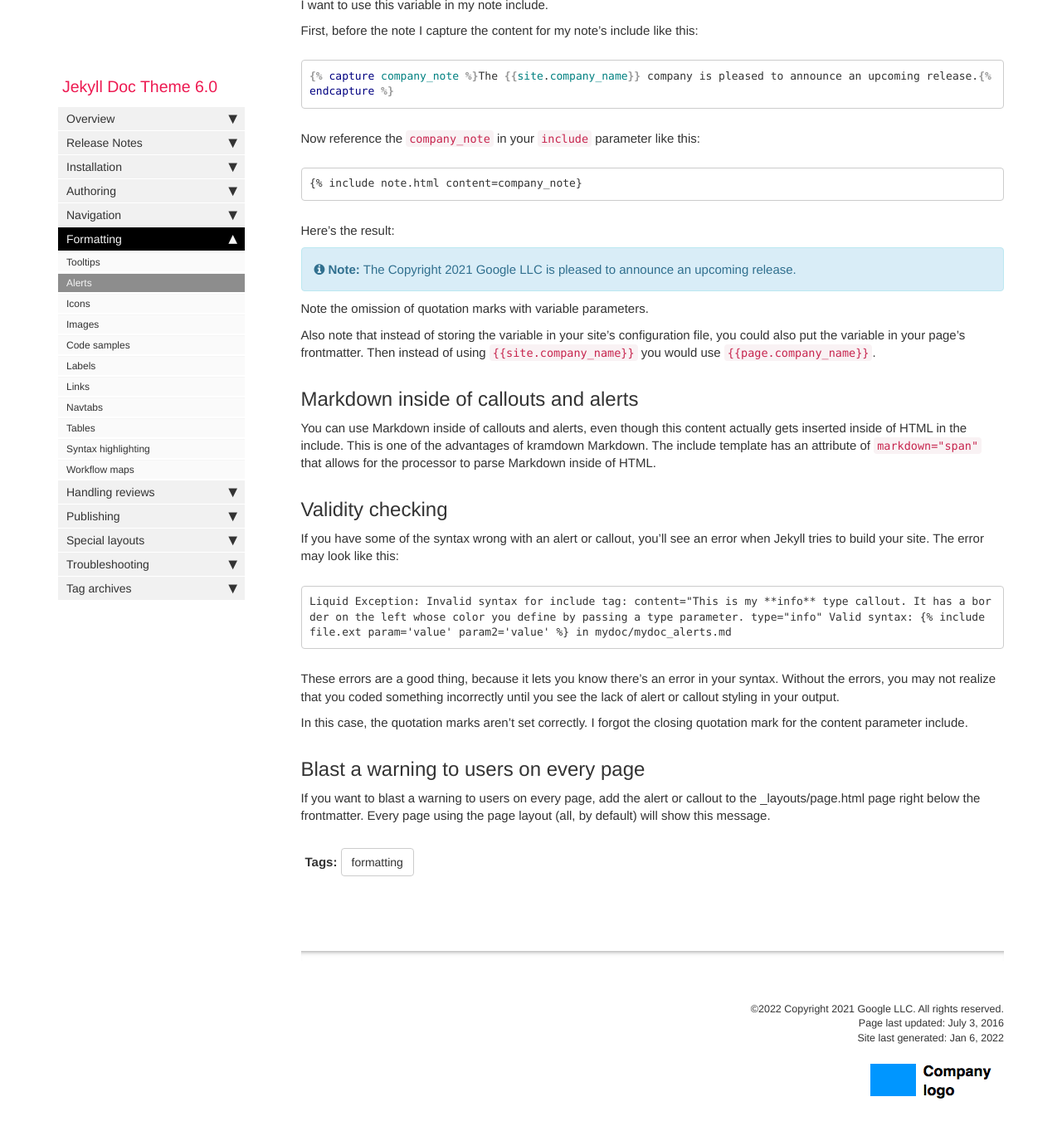
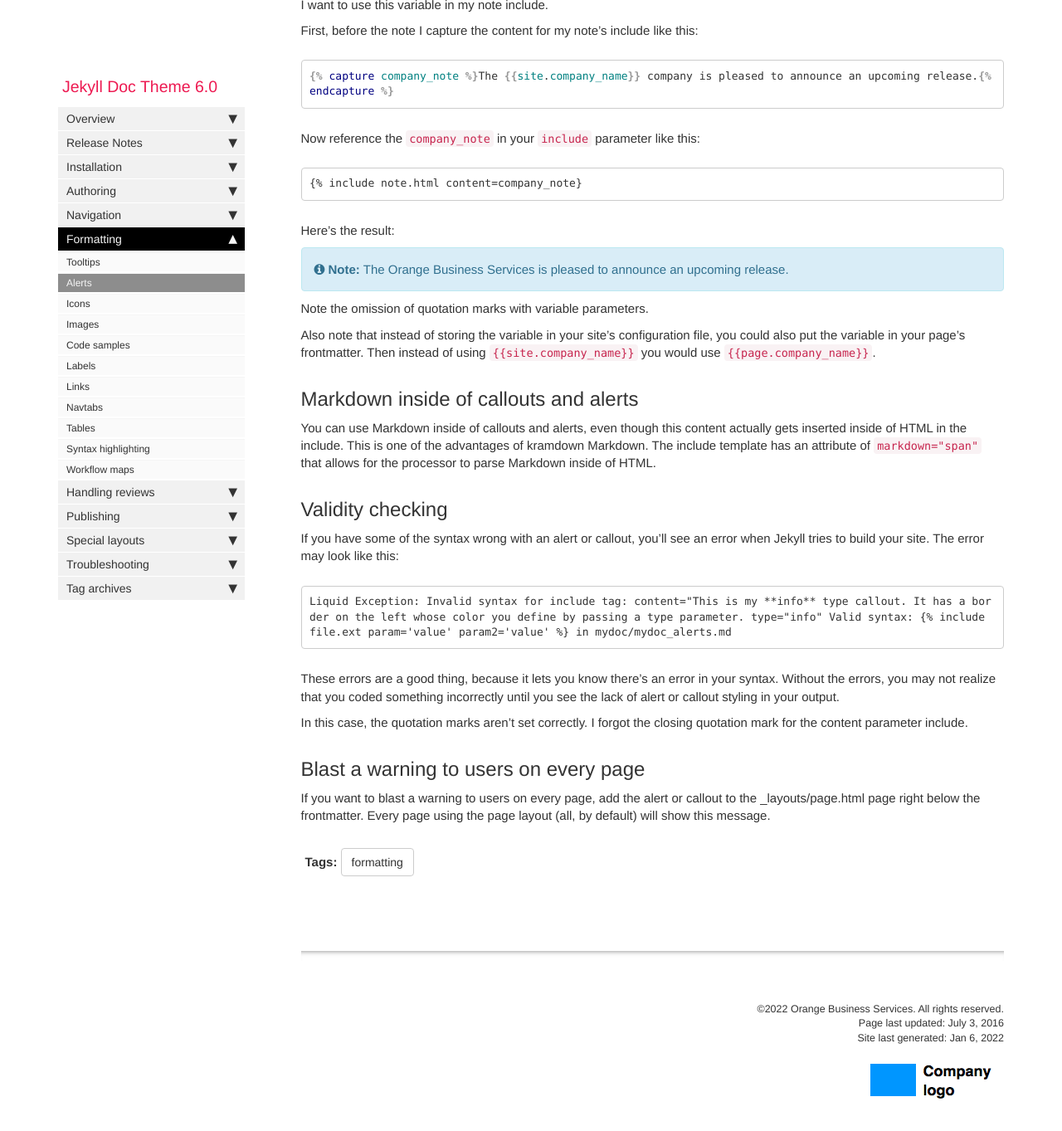
Before and after one commit to brummens/workspace-docs, a Jekyll site: the page built from pages/mydoc/mydoc_alerts.md, in a window 1280 px wide and 1400 px high, scrolled down 5070 px. Shown: the top 1363 px of the window at 83% size. Built offline with Jekyll 4.4.1, drawn with Linux system fonts in a browser that asks for light colours; comment, search, counter and statistics services are not loaded; some of the changed text lies outside the part shown.

Commit message:
Update _config.yml

```diff
--- a/_config.yml
+++ b/_config.yml
@@ -3,13 +3,13 @@
 output: web
 # this property is useful for conditional filtering of content that is separate from the PDF.
 
-topnav_title: Jekyll Documentation Theme
+topnav_title: Workspace Services
 # this appears on the top navigation bar next to the home button
 
-site_title: Jekyll theme for documentation
+site_title: Workspace Services documentation
 # this appears in the html browser tab for the site title (seen mostly by search engines, not users)
 
-company_name: Copyright 2021 Google LLC
+company_name: Orange Business Services
 # this appears in the footer
 
 github_editme_path: tomjoht/documentation-theme-jekyll/blob/gh-pages/
@@ -35,7 +35,7 @@
 
 feedback_subject_line: Jekyll documentation theme
 
-feedback_email: tomjoht@gmail.com
+feedback_email: b.rummens@loginconsultants.nl
 # used as a contact email for the Feedback link in the top navigation bar
 
 # feedback_disable: true
```
